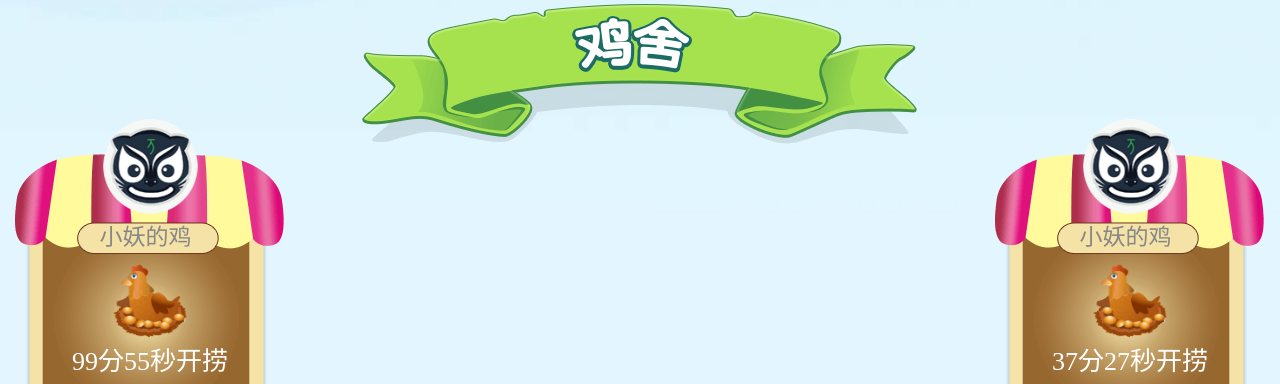
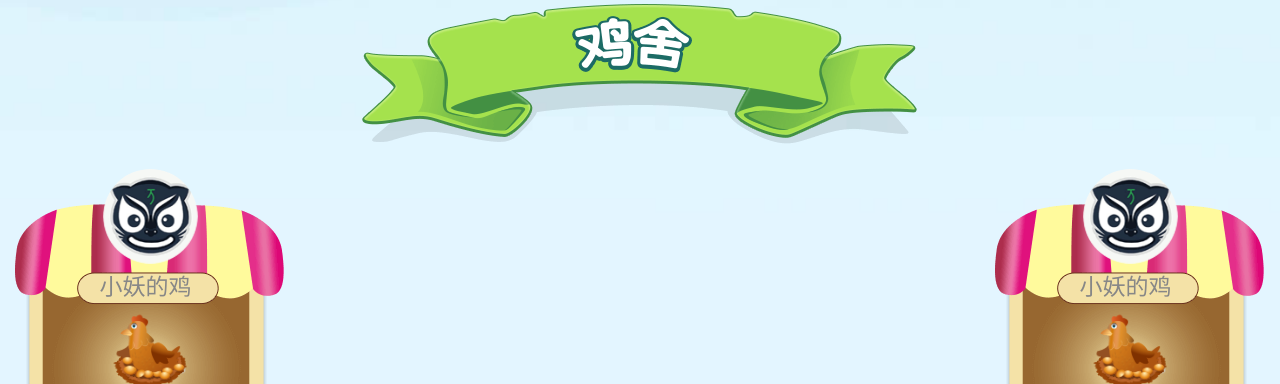
Before and after one commit to doerme/chicken, a plain HTML site: page henhouse.html in a window 1280 px wide. Shown: the part 101-485 px from the top of the page. Drawn offline with Linux system fonts and the light colour scheme.

Commit message:
css page

```diff
--- a/css/index.css
+++ b/css/index.css
@@ -649,7 +649,7 @@ body{
 .henhouse-list-wrap{
 	position: relative;
 	height: 1100px;
-	top: 250px;
+	top: 300px;
 }
 
 .house-wrap .henhouse_unit:nth-child(3n+1){
```
